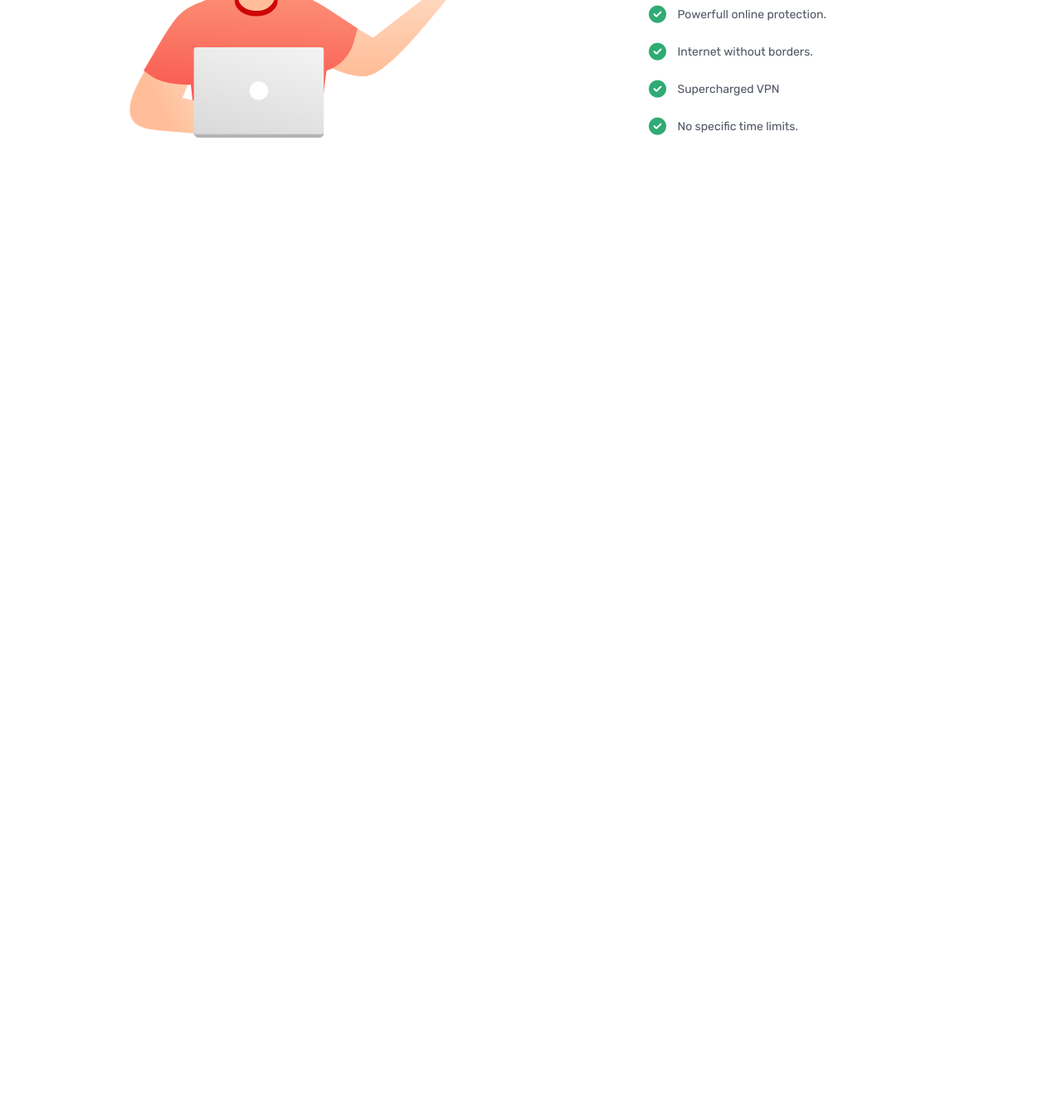
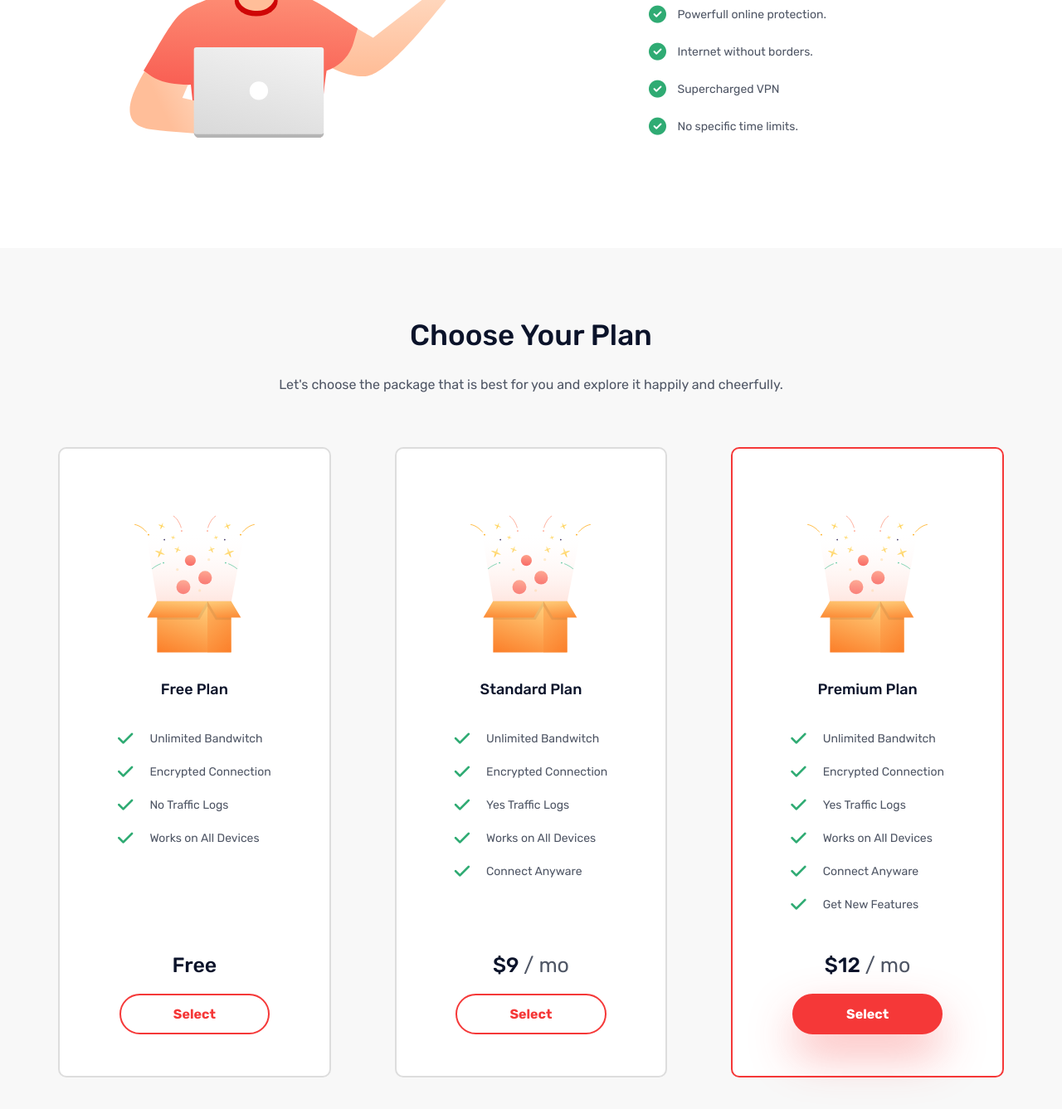
Before and after one commit to Karem-Abdelkarem/laslesVPN, a plain HTML site: page index.html in a window 1280 px wide. Shown: the part 1213-2550 px from the top of the page at 83% size. Before the commit the page ends 1384 px from the top, so only its background shows below. Drawn offline with Linux system fonts and the light colour scheme.

Commit message:
plans section

```diff
--- a/index.html
+++ b/index.html
@@ -119,6 +119,89 @@
             </div>
         </article>
     </section>
+    <section class="plans-wrapper">
+        <section class="plans container">
+            <div class="h2-heading">
+                <h2 class="title">
+                    Choose Your Plan
+                </h2>
+                <p class="description">
+                    Let's choose the package that is best for you and explore it happily and cheerfully.
+                </p>
+            </div>
+            <article class="plans__cards">
+                <div class="plans__card">
+                    <div class="plans__card-content">
+                        <div class="plans__card-image">
+                            <img src="images/Free.svg" alt="plan image">
+                        </div>
+                        <h3 class="plans__card-title">
+                            Free Plan
+                        </h3>
+                        <ul class="plans__card-list">
+                            <li><i class="fa-solid fa-check fa-xl"></i>Unlimited Bandwitch</li>
+                            <li><i class="fa-solid fa-check fa-xl"></i>Encrypted Connection</li>
+                            <li><i class="fa-solid fa-check fa-xl"></i>No Traffic Logs</li>
+                            <li><i class="fa-solid fa-check fa-xl"></i>Works on All Devices</li>
+                        </ul>
+                    </div>
+                    <div class="plans__card-buttons">
+                        <div class="plans__card-label">
+                            Free
+                        </div>
+                        <a href="#" class="plans__card-btn secondary-btn">Select</a>
+                    </div>
+                </div>
+                <div class="plans__card">
+                    <div class="plans__card-content">
+                        <div class="plans__card-image">
+                            <img src="images/Free.svg" alt="plan image">
+                        </div>
+                        <h3 class="plans__card-title">
+                            Standard Plan
+                        </h3>
+                        <ul class="plans__card-list">
+                            <li><i class="fa-solid fa-check fa-xl"></i>Unlimited Bandwitch</li>
+                            <li><i class="fa-solid fa-check fa-xl"></i>Encrypted Connection</li>
+                            <li><i class="fa-solid fa-check fa-xl"></i>Yes Traffic Logs</li>
+                            <li><i class="fa-solid fa-check fa-xl"></i>Works on All Devices</li>
+                            <li><i class="fa-solid fa-check fa-xl"></i>Connect Anyware</li>
+                        </ul>
+                    </div>
+                    <div class="plans__card-buttons">
+                        <div class="plans__card-label">
+                            $9 <span>/ mo</span>
+                        </div>
+                        <a href="#" class="plans__card-btn secondary-btn">Select</a>
+                    </div>
+                </div>
+                <div class="plans__card">
+                    <div class="plans__card-content">
+                        <div class="plans__card-image">
+                            <img src="images/Free.svg" alt="plan image">
+                        </div>
+                        <h3 class="plans__card-title">
+                            Premium Plan
+                        </h3>
+                        <ul class="plans__card-list">
+                            <li><i class="fa-solid fa-check fa-xl"></i>Unlimited Bandwitch</li>
+                            <li><i class="fa-solid fa-check fa-xl"></i>Encrypted Connection</li>
+                            <li><i class="fa-solid fa-check fa-xl"></i>Yes Traffic Logs</li>
+                            <li><i class="fa-solid fa-check fa-xl"></i>Works on All Devices</li>
+                            <li><i class="fa-solid fa-check fa-xl"></i>Connect Anyware</li>
+                            <li><i class="fa-solid fa-check fa-xl"></i>Get New Features</li>
+                        </ul>
+                    </div>
+                    <div class="plans__card-buttons">
+                        <div class="plans__card-label">
+                            $12 <span>/ mo</span>
+                        </div>
+                        <a href="#" class="plans__card-btn secondary-btn">Select</a>
+                    </div>
+                </div>
+            </article>
+        </section>
+    </section>
 </body>
 
 </html>
--- a/scss/_features.scss
+++ b/scss/_features.scss
@@ -4,6 +4,7 @@
 .features {
   @include mixins.flex($justify: space-between, $gap: 16.95rem);
   margin-top: 9.5rem;
+  margin-bottom: 13.1rem;
 
   &__content {
     max-width: 42.8rem;
--- /dev/null
+++ b/scss/_plans.scss
@@ -0,0 +1,88 @@
+@use "variables" as var;
+@use "mixins";
+
+.plans-wrapper {
+  background-color: var.$background-gray-color;
+}
+
+.plans {
+  padding: 8rem 0 15rem;
+  background-color: transparent;
+
+  &__cards {
+    @include mixins.flex($justify: space-between, $gap: 5rem);
+  }
+
+  &__card {
+    background-color: var.$color-white;
+    padding: 8rem 7rem 5rem;
+    @include mixins.flex($justify: space-between);
+    flex-direction: column;
+    height: 76rem;
+    border: 0.2rem solid var.$border-gray-color;
+    border-radius: 1rem;
+    margin-top: 6rem;
+
+    &:nth-of-type(3) {
+      border: 0.2rem solid var.$main-color;
+
+      .plans__card-btn {
+        color: var.$color-white;
+        background-color: var.$main-color;
+        box-shadow: var.$box-shadow;
+      }
+    }
+
+    &-content {
+      @include mixins.flex($justify: space-between, $gap: 3rem);
+      flex-direction: column;
+    }
+
+    &-image {
+      max-width: 14.5rem;
+      max-height: 16.5rem;
+
+      img {
+        width: 100%;
+      }
+    }
+
+    &-title {
+      @include mixins.font($weight: 500, $size: 1.8rem);
+      line-height: 3rem;
+    }
+
+    &-list {
+      @include mixins.flex($justify: space-between, $align: normal, $gap: 1rem);
+      flex-direction: column;
+      @include mixins.font($weight: 400, $size: 1.4rem);
+      line-height: 3rem;
+      color: var.$color-gray;
+
+      li i {
+        margin-right: 2rem;
+        color: var.$color-green;
+      }
+    }
+
+    &-buttons {
+      text-align: center;
+    }
+
+    &-label {
+      @include mixins.font($weight: 500, $size: 2.5rem);
+
+      span {
+        @include mixins.font($weight: 400, $size: 2.5rem);
+        color: var.$color-gray;
+      }
+    }
+
+    &-btn {
+      margin-top: 2rem;
+      border: 2px solid var.$main-color;
+      @include mixins.font($weight: 700);
+      padding: 1.3rem 6.3rem;
+    }
+  }
+}
--- a/scss/_reset.scss
+++ b/scss/_reset.scss
@@ -13,6 +13,7 @@
 a {
   color: inherit;
   display: inline-block;
+  text-decoration: none;
 }
 
 button {
--- a/scss/_variables.scss
+++ b/scss/_variables.scss
@@ -1,5 +1,7 @@
 $color-white: #fff;
+$background-white-color: #fafafa;
 $background-gray-color: #f8f8f8;
+$border-gray-color: #dddddd;
 $color-black: #0b132a;
 $color-gray: #4f5665;
 $color-soft-gray: #afb5c0;
--- a/scss/style.scss
+++ b/scss/style.scss
@@ -5,3 +5,4 @@
 @use "hero";
 @use "stats";
 @use "features";
+@use "plans";
```
Also changed, not shown: style/style.css, 1 other file.
